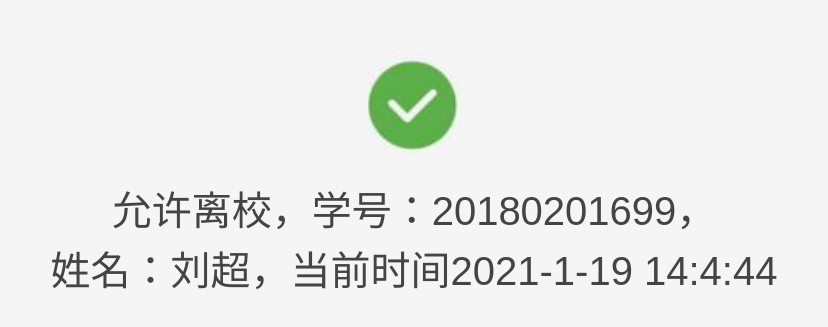
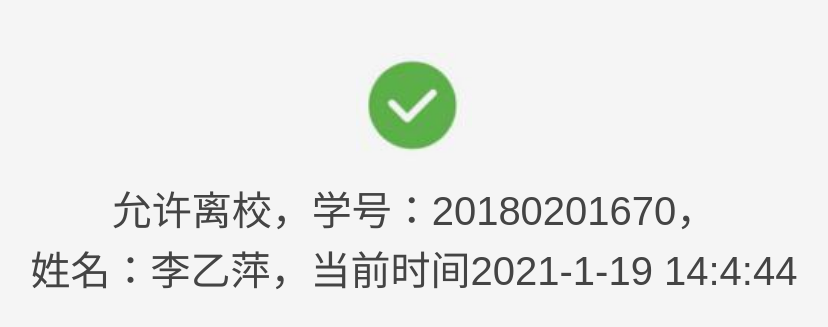
Before and after one commit to didichao/didichao.github.io, a plain HTML site: page index.html in a window 1280 px wide. Shown: the part 347-674 px from the top of the page, without its empty margins (226-1054 px from the left). Drawn offline with Linux system fonts and the light colour scheme.

Commit message:
Add files via upload

```diff
--- a/index.html
+++ b/index.html
@@ -32,7 +32,7 @@
   </script>
   <div class="top"></div>
   <div class="width15 m0a"><img src="img/1.jpg" /></div>
-  <div class="tac lh30 c0 fs20 mt10">允许离校，学号：20180201699，<br/>姓名：刘超，当前时间<span id="show"></span></div>
+  <div class="tac lh30 c0 fs20 mt10">允许离校，学号：20180201670，<br/>姓名：李乙萍，当前时间<span id="show"></span></div>
 
 </body>
 </html>
```
